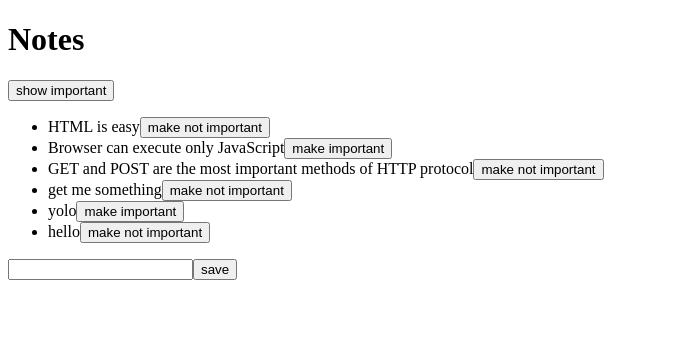
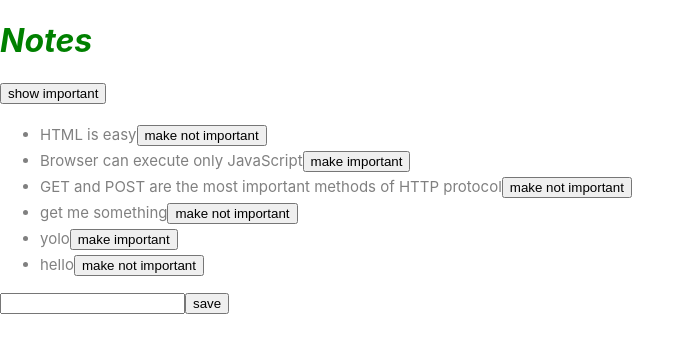
Before and after one commit to thisisrajneel/FSO-part-2-learning, a React (Create React App) app: page / in a window 1280 px wide. Shown: the top 352 px of the page, without its empty margins (0-695 px from the left). Built offline with nearby package versions, Linux system fonts and the light colour scheme; data requests are answered from the project's data file.

Commit message:
added some styles

```diff
--- a/src/components/Note.js
+++ b/src/components/Note.js
@@ -3,7 +3,7 @@ import React from "react";
 const Note = ({ note, toggleImportance }) => {
   const label = note.important ? 'make not important' : 'make important'
   return (
-    <li>
+    <li className="note">
       {note.content}
       <button onClick={toggleImportance}>
         {label}
--- a/src/index.css
+++ b/src/index.css
@@ -11,3 +11,20 @@ code {
   font-family: source-code-pro, Menlo, Monaco, Consolas, 'Courier New',
     monospace;
 }
+
+h1 {
+  color: green;
+  font-style: italic;
+}
+
+li {
+  color: grey;
+  padding-top: 3px;
+  font-size: 15px;
+}
+
+.note {
+  color: grey;
+  padding-top: 5px;
+  font-size: 15px;
+}
--- a/src/index.js
+++ b/src/index.js
@@ -1,5 +1,6 @@
 import ReactDOM from 'react-dom'
 import App from './App'
+import './index.css'
 
 ReactDOM.render(
   <App />,
```
